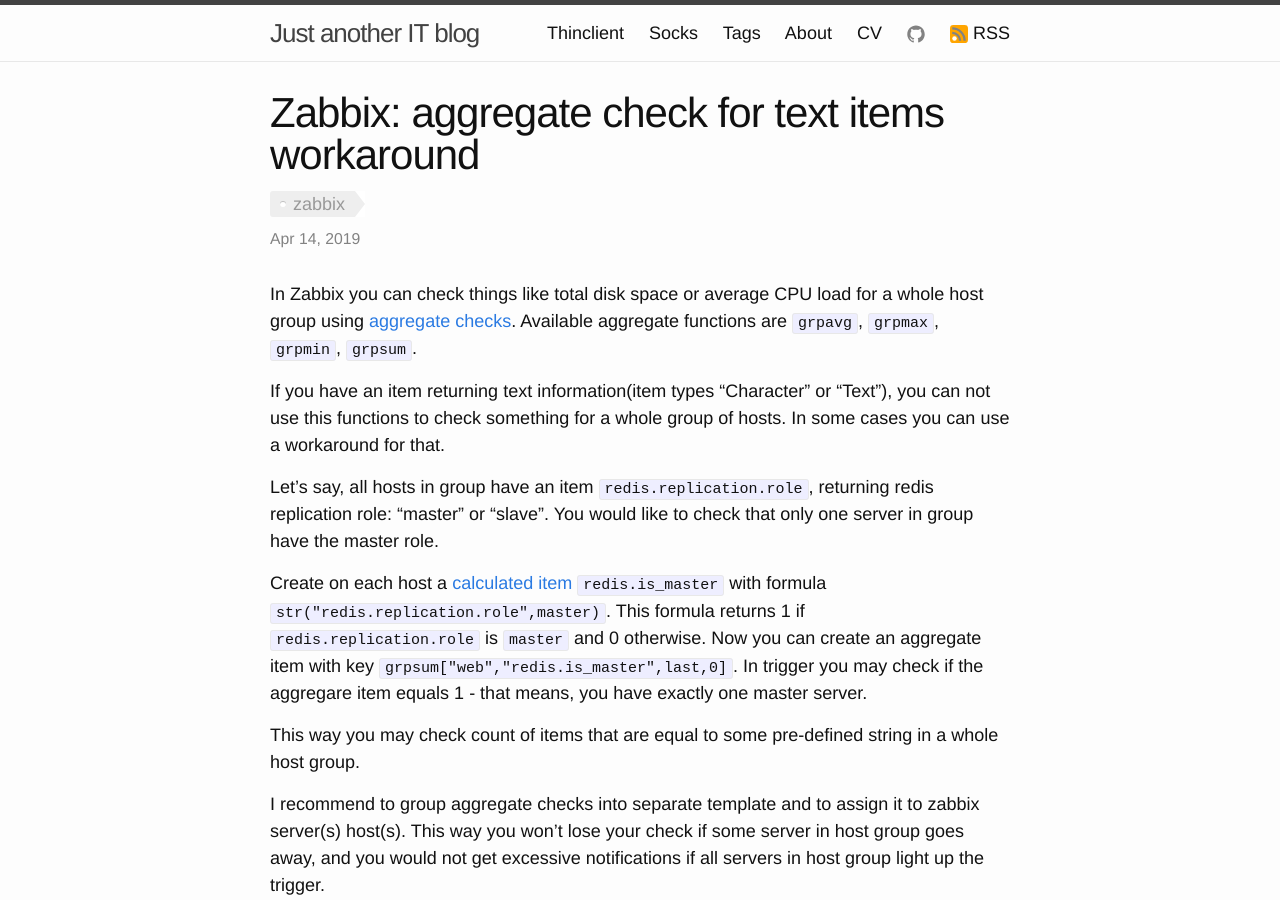
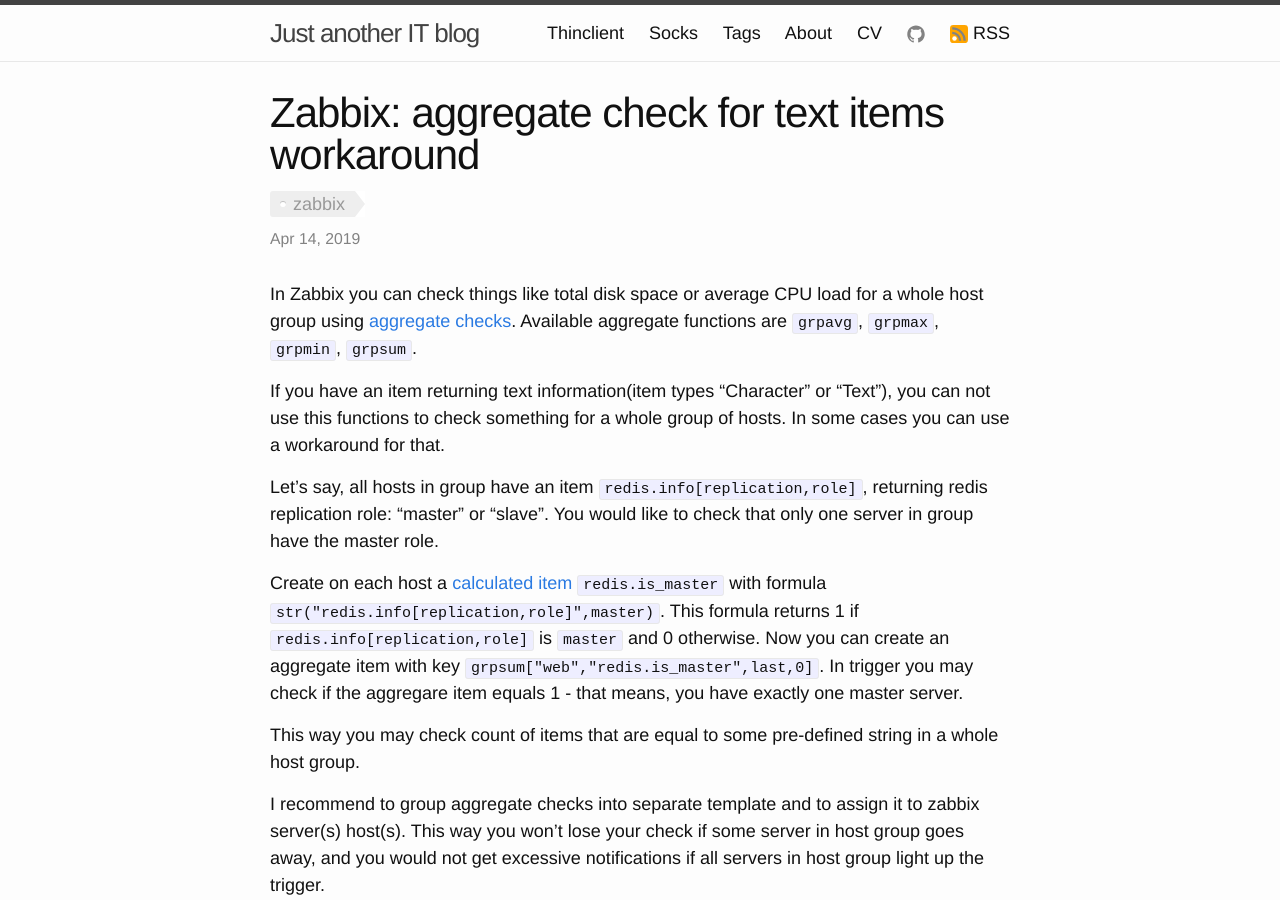
Before and after one commit to selivan/selivan.github.io, a Jekyll site: the page built from _posts/2019-04-14-zabbix-aggregate-check-for-text-items.md, in a window 1280 px wide and 900 px high. Built offline with Jekyll 4.4.1, drawn with Linux system fonts in a browser that asks for light colours.

Commit message:
update article

```diff
--- a/_posts/2019-04-14-zabbix-aggregate-check-for-text-items.md
+++ b/_posts/2019-04-14-zabbix-aggregate-check-for-text-items.md
@@ -8,9 +8,9 @@
 
 If you have an item returning text information(item types "Character" or "Text"), you can not use this functions to check something for a whole group of hosts. In some cases you can use a workaround for that.
 
-Let's say, all hosts in group have an item `redis.replication.role`, returning redis replication role: "master" or "slave". You would like to check that only one server in group have the master role.
+Let's say, all hosts in group have an item `redis.info[replication,role]`, returning redis replication role: "master" or "slave". You would like to check that only one server in group have the master role.
 
-Create on each host a [calculated item](https://www.zabbix.com/documentation/4.0/manual/config/items/itemtypes/calculated) `redis.is_master` with formula `str("redis.replication.role",master)`. This formula returns 1 if `redis.replication.role` is `master` and 0 otherwise. Now you can create an aggregate item with key `grpsum["web","redis.is_master",last,0]`. In trigger you may check if the aggregare item equals 1 - that means, you have exactly one master server.
+Create on each host a [calculated item](https://www.zabbix.com/documentation/4.0/manual/config/items/itemtypes/calculated) `redis.is_master` with formula `str("redis.info[replication,role]",master)`. This formula returns 1 if `redis.info[replication,role]` is `master` and 0 otherwise. Now you can create an aggregate item with key `grpsum["web","redis.is_master",last,0]`. In trigger you may check if the aggregare item equals 1 - that means, you have exactly one master server.
 
 This way you may check count of items that are equal to some pre-defined string in a whole host group.
 
```
